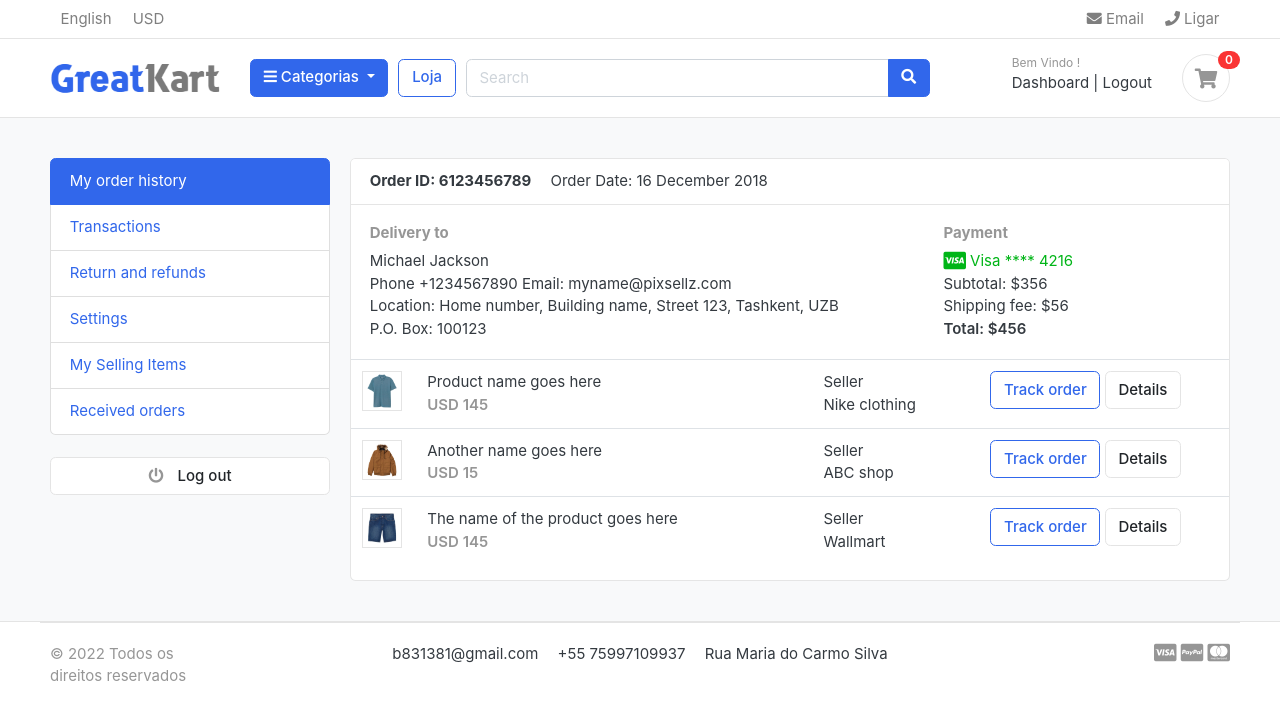
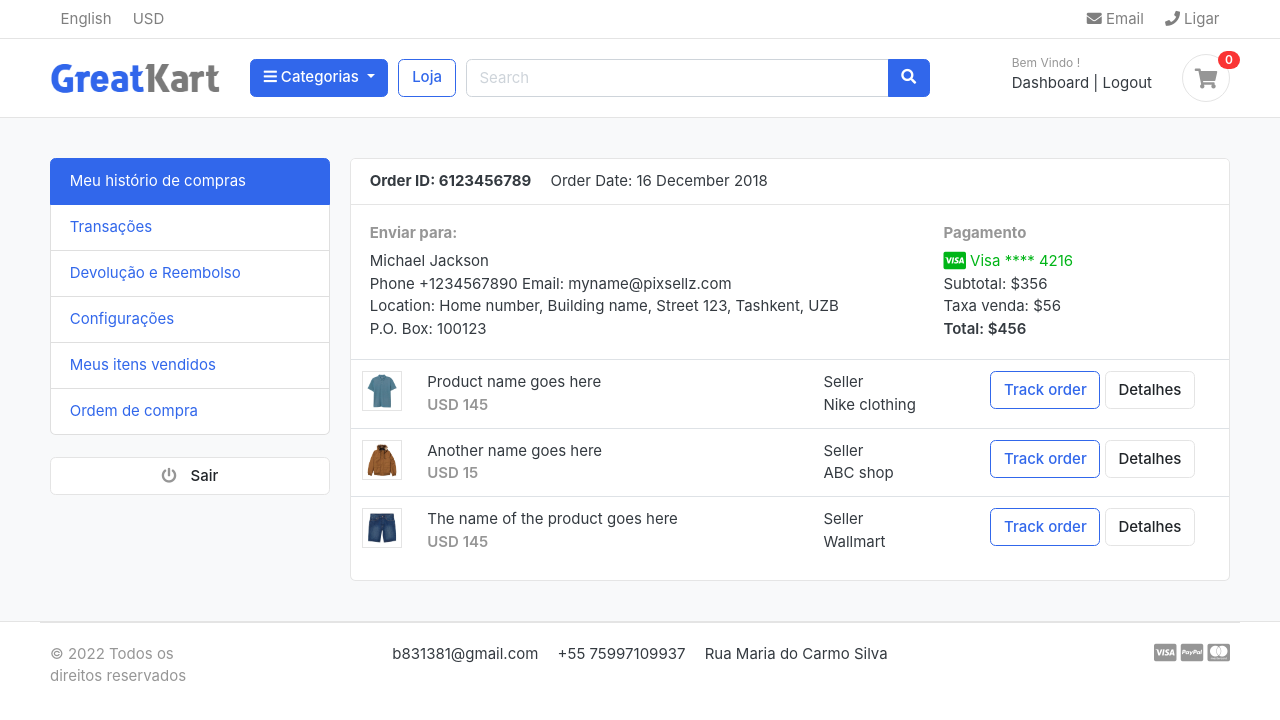
Before and after one commit to juvenalculino/django-ecommerce, a Django app: page /contas/ in a window 1280 px wide. Shown: the top 720 px of the page. Run offline with Django 4.2, Linux system fonts and the light colour scheme; the visitor is signed in with stand-in values (Sample User, id 1); data that the repository does not hold is empty; some libraries are stand-ins or nearby versions; some web fonts are replaced.

Commit message:
Traduçao dashboard 90%

```diff
--- a/templates/contas/dashboard.html
+++ b/templates/contas/dashboard.html
@@ -13,15 +13,15 @@
         <aside class="col-md-3">
             <!--   SIDEBAR   -->
             <ul class="list-group">
-                <a class="list-group-item active" href="#"> My order history </a>
-                <a class="list-group-item" href="#"> Transactions </a>
-                <a class="list-group-item" href="#"> Return and refunds </a>
-                <a class="list-group-item" href="#">Settings </a>
-                <a class="list-group-item" href="#"> My Selling Items </a>
-                <a class="list-group-item" href="#"> Received orders </a>
+                <a class="list-group-item active" href="#"> Meu histório de compras</a>
+                <a class="list-group-item" href="#"> Transações </a>
+                <a class="list-group-item" href="#"> Devolução e Reembolso </a>
+                <a class="list-group-item" href="#">Configurações </a>
+                <a class="list-group-item" href="#"> Meus itens vendidos </a>
+                <a class="list-group-item" href="#"> Ordem de compra </a>
             </ul>
             <br>
-            <a class="btn btn-light btn-block" href="{% url 'logout' %}"> <i class="fa fa-power-off"></i> <span class="text">Log out</span> </a>
+            <a class="btn btn-light btn-block" href="{% url 'logout' %}"> <i class="fa fa-power-off"></i> <span class="text">Sair</span> </a>
             <!--   SIDEBAR .//END   -->
         </aside>
         <main class="col-md-9">
@@ -33,7 +33,7 @@
             <div class="card-body">
                 <div class="row">
                     <div class="col-md-8">
-                        <h6 class="text-muted">Delivery to</h6>
+                        <h6 class="text-muted">Enviar para:</h6>
                         <p>Michael Jackson <br>
                         Phone +1234567890 Email: myname@pixsellz.com <br>
                         Location: Home number, Building name, Street 123,  Tashkent, UZB <br>
@@ -41,13 +41,13 @@
                          </p>
                     </div>
                     <div class="col-md-4">
-                        <h6 class="text-muted">Payment</h6>
+                        <h6 class="text-muted">Pagamento</h6>
                         <span class="text-success">
                             <i class="fab fa-lg fa-cc-visa"></i>
                             Visa  **** 4216
                         </span>
                         <p>Subtotal: $356 <br>
-                         Shipping fee:  $56 <br>
+                         Taxa venda:  $56 <br>
                          <span class="b">Total:  $456 </span>
                         </p>
                     </div>
@@ -64,7 +64,7 @@
                         <var class="price text-muted">USD 145</var>
                     </td>
                     <td> Seller <br> Nike clothing </td>
-                    <td width="250"> <a href="#" class="btn btn-outline-primary">Track order</a> <a href="#" class="btn btn-light"> Details </a> </td>
+                    <td width="250"> <a href="#" class="btn btn-outline-primary">Track order</a> <a href="#" class="btn btn-light"> Detalhes </a> </td>
                 </tr>
                 <tr>
                     <td>
@@ -75,7 +75,7 @@
                         <var class="price text-muted">USD 15</var>
                     </td>
                     <td> Seller <br> ABC shop </td>
-                    <td> <a href="#" class="btn btn-outline-primary">Track order</a> <a href="#" class="btn btn-light"> Details </a> </td>
+                    <td> <a href="#" class="btn btn-outline-primary">Track order</a> <a href="#" class="btn btn-light"> Detalhes </a> </td>
                 </tr>
                 <tr>
                     <td>
@@ -86,7 +86,7 @@
                         <var class="price text-muted">USD 145</var>
                     </td>
                     <td> Seller <br> Wallmart </td>
-                    <td> <a href="#" class="btn btn-outline-primary">Track order</a> <a href="#" class="btn btn-light"> Details </a> </td>
+                    <td> <a href="#" class="btn btn-outline-primary">Track order</a> <a href="#" class="btn btn-light"> Detalhes </a> </td>
                 </tr>
             </table>
             </div> <!-- table-responsive .end// -->
--- a/templates/home.html
+++ b/templates/home.html
@@ -21,7 +21,7 @@
 <div class="container">
 
 <header class="section-heading">
-	<a href="{% url 'loja' %}" class="btn btn-outline-primary float-right">See all</a>
+	<a href="{% url 'loja' %}" class="btn btn-outline-primary float-right">Vender Tudo</a>
 	<h3 class="section-title text-center">Produtos Populares</h3>
 </header><!-- sect-heading -->
 
--- a/templates/includes/navbar.html
+++ b/templates/includes/navbar.html
@@ -64,8 +64,8 @@
                 <div class="widget-header">
                     <small class="title text-muted">Bem Vindo!</small>
                     <div>
-                        <a href="{% url 'login' %}">Log in</a> <span class="dark-transp"> | </span>
-                        <a href="{% url 'register' %}"> Register</a>
+                        <a href="{% url 'login' %}">Entrar</a> <span class="dark-transp"> | </span>
+                        <a href="{% url 'register' %}"> Registrar</a>
                     </div>
                 </div>
                 {% else %}
```
Also changed, not shown: templates/contas/login.html (+4 -4 lines), templates/contas/register.html (+4 -4 lines), templates/loja/carrinho.html (+5 -5 lines), templates/loja/detalhe_produto.html (+5 -6 lines).
